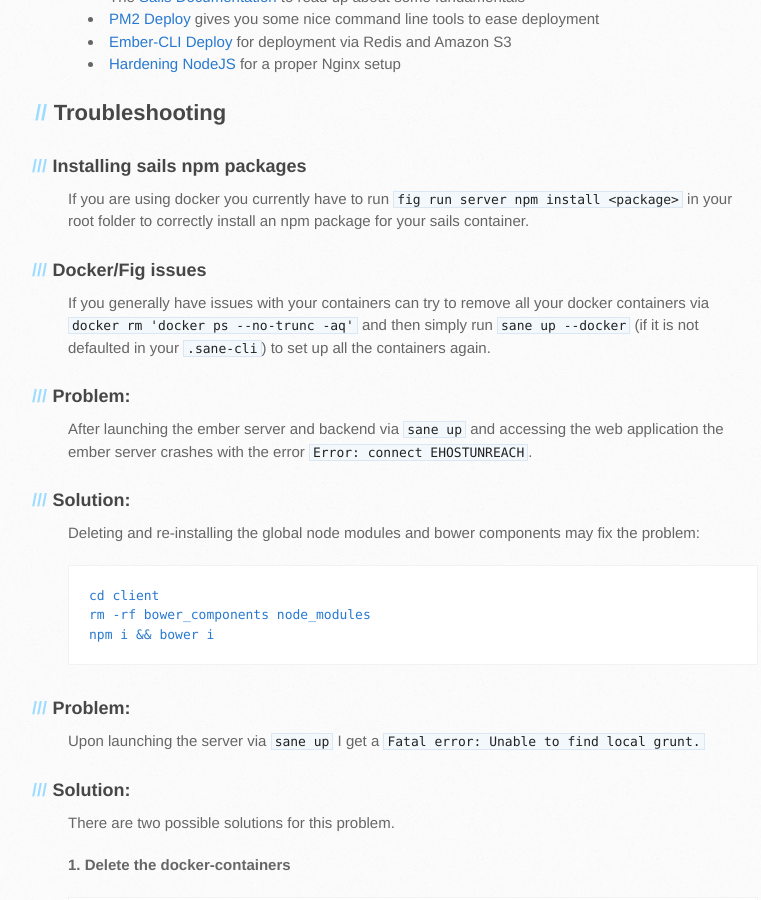
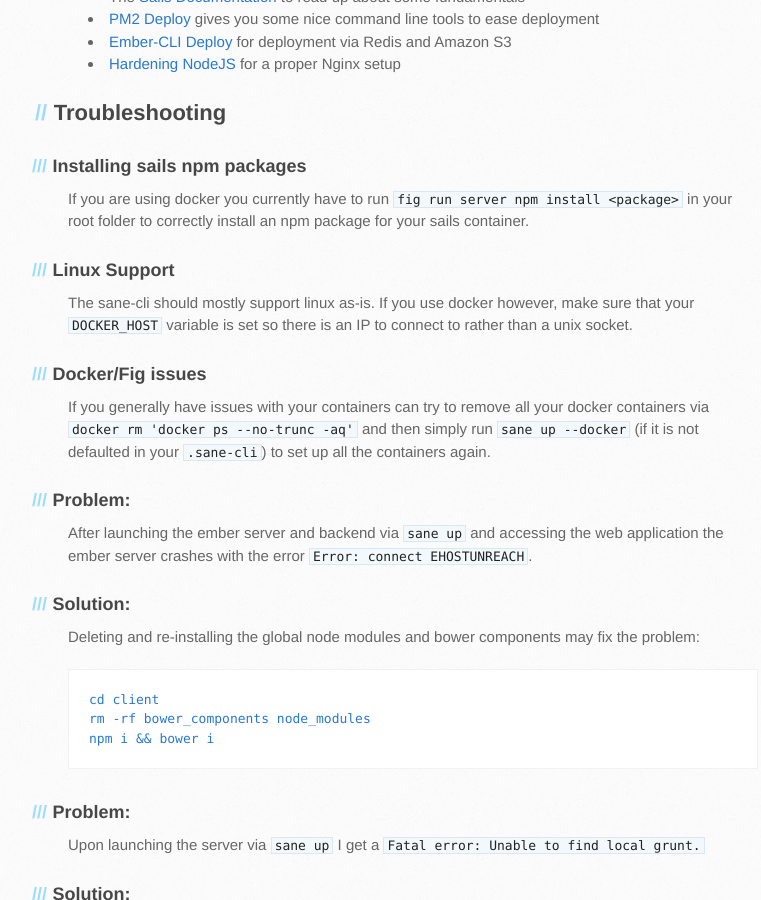
Before and after one commit to sane/sane, a Jekyll site: the page built from index.md, in a window 1280 px wide and 900 px high, scrolled down 2443 px. Shown: the whole window, without its empty margins (102-863 px from the left). Built offline with Jekyll 4.4.1, drawn with Linux system fonts in a browser that asks for light colours.

Commit message:
Added Linux support note.

```diff
--- a/index.md
+++ b/index.md
@@ -89,6 +89,9 @@ For more information on deployment and different strategies check out:
 ###Installing sails npm packages
 If you are using docker you currently have to run `fig run server npm install <package>` in your root folder to correctly install an npm package for your sails container.
 
+###Linux Support
+The sane-cli should mostly support linux as-is. If you use docker however, make sure that your `DOCKER_HOST` variable is set so there is an IP to connect to rather than a unix socket.
+
 ###Docker/Fig issues
 If you generally have issues with your containers can try to remove all your docker containers via `docker rm 'docker ps --no-trunc -aq'` and then simply run `sane up --docker` (if it is not defaulted in your `.sane-cli`) to set up all the containers again.
 
```
